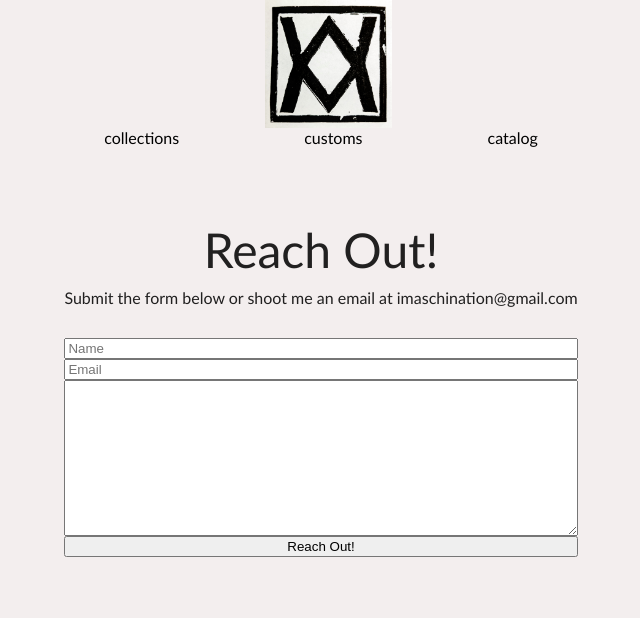
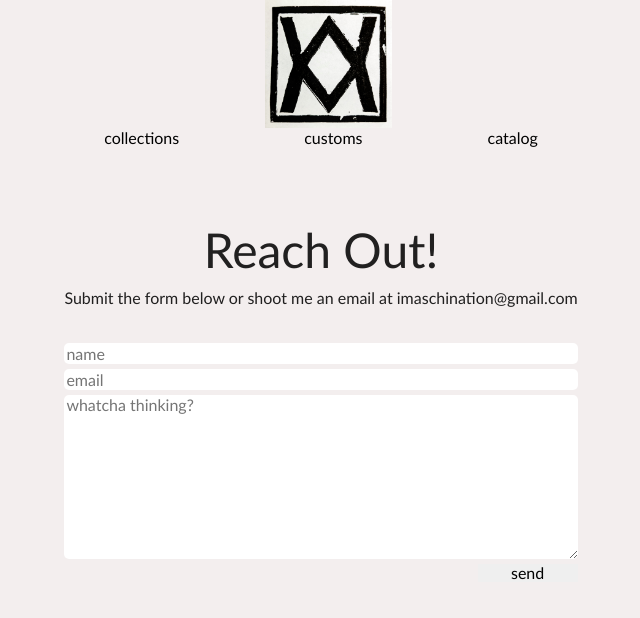
Before and after one commit to tdpeters67/maschimachina, a React (Vite) app: page /contact in a window 1280 px wide. Shown: the top 618 px of the page, without its empty margins (319-959 px from the left). Built offline with nearby package versions, Linux system fonts and the light colour scheme.

Commit message:
just some form styling

```diff
--- a/src/components/views/Contact/Contact.css
+++ b/src/components/views/Contact/Contact.css
@@ -21,4 +21,29 @@
 form {
   display: flex;
   flex-direction: column;
+  font: inherit;
+  gap: 5px;
 }
+input {
+  background-color: white;
+  color: black;
+  border: none;
+  border-radius: 5px;
+
+  font: inherit;
+}
+textarea {
+  background-color: white;
+  font: inherit;
+  color: black;
+  border: none;
+  border-radius: 5px;
+}
+
+.formbtn {
+  font: inherit;
+  width: 100px;
+  align-self: flex-end;
+  white-space: nowrap;
+  border: none;
+}
--- a/src/components/views/Contact/Contact.jsx
+++ b/src/components/views/Contact/Contact.jsx
@@ -18,10 +18,15 @@ export default function Contact() {
               imaschination@gmail.com
             </p>
           </div>
-          <input type="text" placeholder="Name" name="name" />
-          <input type="email" placeholder="Email" name="email" />
-          <textarea cols="30" rows="10" name="message" />
-          <button>Reach Out!</button>
+          <input type="text" placeholder="name" name="name" />
+          <input type="email" placeholder="email" name="email" />
+          <textarea
+            cols="30"
+            rows="10"
+            name="message"
+            placeholder="whatcha thinking?"
+          />
+          <button className="formbtn">send</button>
         </form>
       </div>
     </>
```
